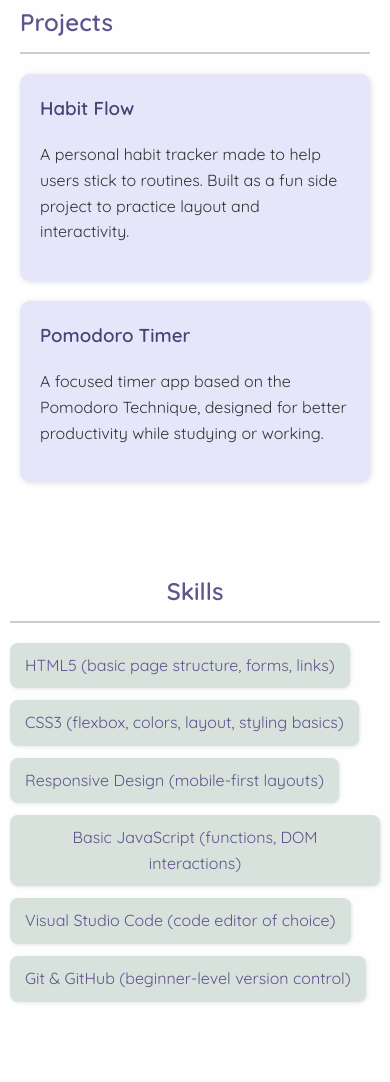
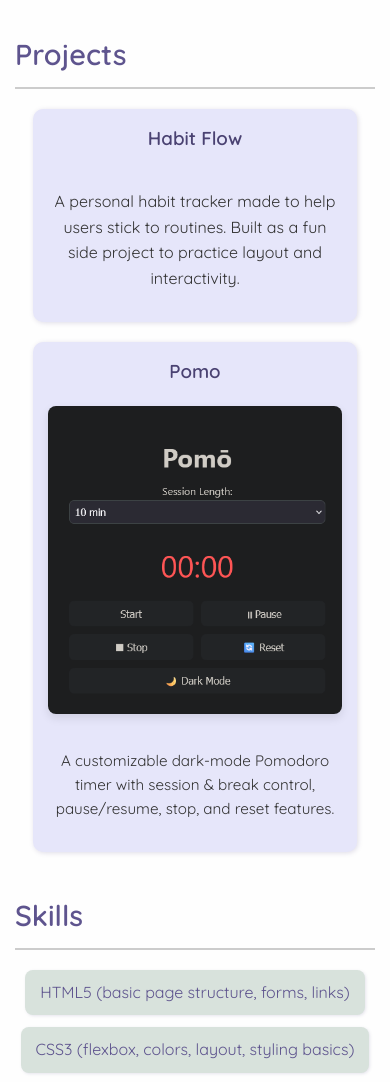
Before and after one commit to Niicohnet/portfolio, a plain HTML site: page index.html in a window 390 px wide. Shown: the part 874-1956 px from the top of the page. Drawn offline with Linux system fonts and the light colour scheme.

Commit message:
Add Pomodoro Timer project with preview image and styles

```diff
--- a/index.html
+++ b/index.html
@@ -35,8 +35,12 @@
         <p>A personal habit tracker made to help users stick to routines. Built as a fun side project to practice layout and interactivity.</p>
       </div>
       <div class="project-card">
-        <h3>Pomodoro Timer</h3>
-        <p>A focused timer app based on the Pomodoro Technique, designed for better productivity while studying or working.</p>
+        <h3>Pomo</h3>
+       <a href="https://niicohnet.github.io/Pomo/" target="_blank" rel="noopener noreferrer">
+        <img src="assets/pomo-preview.png" alt="Pomodoro Timer Preview" class="project-img" />
+      </a>
+      <p class="project-description">
+        A customizable dark-mode Pomodoro timer with session & break control, pause/resume, stop, and reset features.
       </div>
     </div>
   </section>
--- a/style.css
+++ b/style.css
@@ -10,16 +10,21 @@
     margin: 0;
     padding: 0;
     line-height: 1.6;
+    /* Smooth transitions for colors and backgrounds */
+    transition: background-color 0.4s ease, color 0.4s ease;
 }
-  body,
+
+/* Ensure all relevant elements transition smoothly */
 .hero,
 section,
 .project-card,
 .skills li,
 footer.contact,
-h1, h2, p, li, a {
+h1, h2, p, li, a,
+#darkModeToggleBtn { /* Added dark mode button for transition */
     transition: background-color 0.4s ease, color 0.4s ease;
 }
+
 /* Hero Section */
 .hero {
     position: relative; /* for button positioning */
@@ -56,6 +61,9 @@ h1, h2, p, li, a {
     font-weight: 600;
     font-family: 'Quicksand', sans-serif;
     transition: background-color 0.3s;
+    /* Added responsive adjustments for button */
+    width: auto; /* Override potential 100% from a generic button rule */
+    font-size: 1rem;
 }
 
 #darkModeToggleBtn:hover {
@@ -77,11 +85,13 @@ h1, h2, p, li, a {
     font-weight: 600;
 }
 
-  /* Projects */
+/* Projects Section - UPDATED FOR LAYOUT AND IMAGE SIZE */
 .project-list {
     display: flex;
-    flex-direction: column;
-    gap: 20px;
+    flex-wrap: wrap; /* Allows project cards to wrap to the next line */
+    justify-content: center; /* Centers project cards horizontally */
+    gap: 30px; /* Space between project cards */
+    margin-top: 20px; /* Add some space from the heading */
 }
 
 .project-card {
@@ -89,12 +99,57 @@ h1, h2, p, li, a {
     padding: 20px;
     border-radius: 10px;
     box-shadow: 1px 1px 5px rgba(94, 84, 142, 0.2);
+    max-width: 320px; /* Crucial: Limits the max width of each project card */
+    width: 100%; /* Ensures it takes up full width up to max-width */
+    display: flex; /* Make it a flex container to arrange content inside */
+    flex-direction: column; /* Stack content inside the card */
+    align-items: center; /* Center content horizontally */
+    text-align: center; /* Center text */
+    position: relative; /* For the overlay positioning */
 }
 
 .project-card h3 {
     margin-top: 0;
     color: #4a4272;
 }
+
+/* Image within project card */
+.project-card .project-img {
+    width: 100%; /* Image takes full width of its parent (.project-card) */
+    height: auto; /* Maintain aspect ratio */
+    border-radius: 8px; /* Slightly smaller border-radius for image than card */
+    margin-bottom: 15px; /* Space between image and description */
+    box-shadow: 0 4px 10px rgba(0, 0, 0, 0.1); /* Subtle shadow for image */
+}
+
+/* Link surrounding the image */
+.project-card a {
+    width: 100%; /* Make the link cover the entire image area */
+    display: block; /* To apply width */
+    position: relative; /* For overlay positioning */
+}
+
+/* Project title overlay on image */
+.project-title-overlay {
+    position: absolute;
+    bottom: 0;
+    left: 0; /* Ensures it covers the full width of the image */
+    width: 100%;
+    background: rgba(0,0,0,0.6);
+    color: #fff;
+    font-weight: bold;
+    padding: 0.5rem;
+    border-bottom-left-radius: 8px; /* Match image radius */
+    border-bottom-right-radius: 8px; /* Match image radius */
+    pointer-events: none; /* so clicks pass through to the link */
+}
+
+.project-description {
+    margin-top: 0.75rem;
+    font-size: 0.95rem;
+    /* Color will be set by the main body or dark-mode rules */
+}
+
 
 /* Skills */
 .skills ul {
@@ -157,6 +212,14 @@ h1, h2, p, li, a {
 body.dark-mode .project-card {
     background-color: #2a2a40;
     box-shadow: 1px 1px 5px rgba(111, 103, 180, 0.8);
+    color: #dcdcff; /* Ensuring text color is visible */
+}
+
+body.dark-mode .project-card h3 { /* Make project card headings visible in dark mode */
+    color: #cfcfff;
+}
+
+body.dark-mode .project-description { /* Make project description visible in dark mode */
     color: #dcdcff;
 }
 
@@ -175,61 +238,50 @@ h1, h2, p, li, a {
     color: #a3a0ff;
 }
 
-  /* Responsive */
-  @media (max-width: 600px) {
-    .project-list {
-      flex-direction: column;
+/* Responsive Adjustments */
+/* Mobile responsiveness: Combined and refined previous media queries */
+@media (max-width: 768px) {
+    /* Adjust font sizes */
+    .hero h1 {
+        font-size: 2.2rem; /* Slightly larger for better readability */
     }
-
-    .hero h1 {
-      font-size: 2rem;
-    }
-  }
-  /* Smooth transitions for colors and backgrounds */
-body,
-.hero,
-section,
-.project-card,
-.skills li,
-footer.contact,
-h1, h2, p, li, a {
-  transition: background-color 0.4s ease, color 0.4s ease;
-}
-/* Mobile responsiveness */
-@media (max-width: 768px) {
-    /* Stack main sections vertically */
-    .hero, section {
-      flex-direction: column;
-      padding: 20px;
-    }
-
-    /* Adjust font sizes */
-    h1 {
-      font-size: 2rem;
+    .hero p {
+        font-size: 1.1rem;
     }
     h2 {
-      font-size: 1.5rem;
+        font-size: 1.8rem;
     }
     p, li {
         font-size: 1rem;
     }
 
-    /* Make buttons full width and easier to tap */
-    button, #darkModeToggleBtn {
-      width: 100%;
-      padding: 12px;
-      font-size: 1.1rem;
+    /* Adjust section padding */
+    section {
+        padding: 0 15px; /* Slightly less padding on very small screens */
     }
 
-    /* Projects: stack cards vertically */
-    .projects-container {
-      flex-direction: column;
-      gap: 15px;
+    /* Dark Mode Toggle Button position for smaller screens */
+    #darkModeToggleBtn {
+        position: static; /* Remove absolute positioning */
+        margin: 20px auto 0; /* Center it below the hero text */
+        display: block; /* Make it take full width (or nearly) */
+        width: 80%; /* Adjust width for mobile */
+        max-width: 200px; /* Don't let it get too wide */
+    }
+
+    /* Projects: stack cards vertically and center them */
+    .project-list {
+        flex-direction: column; /* Stack vertically on small screens */
+        align-items: center; /* Center project cards */
+        gap: 20px; /* Reduce gap for vertical stacking */
+    }
+    .project-card {
+        max-width: 90%; /* Allow cards to take more width on small screens */
+        padding: 15px; /* Slightly less padding */
     }
 
     /* Skills list: center align */
-    .skills {
-      text-align: center;
-      padding: 10px;
+    .skills ul {
+        justify-content: center; /* Center skill tags */
     }
 }
```
Also changed, not shown: assets/pomo-preview.png (added). Lines whose indentation alone changed are shown as unchanged.
